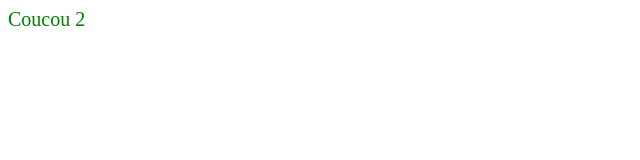
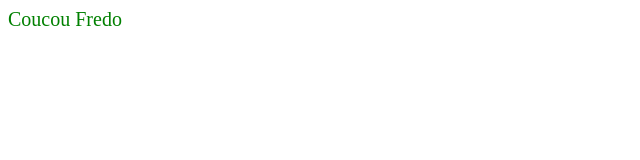
Before and after one commit to solfred10/test-git, a plain HTML site: page index.html in a window 1280 px wide. Shown: the full height of the page, 0-640 px from the left. Drawn offline with Linux system fonts and the light colour scheme.

Commit message:
Update index.html

```diff
--- a/index.html
+++ b/index.html
@@ -3,6 +3,6 @@
         <link rel="stylesheet" href="style.css" />
     </head>
     <body>
-        <p>Coucou 2</p>
+        <p>Coucou Fredo</p>
     </body>
 </html>
```
